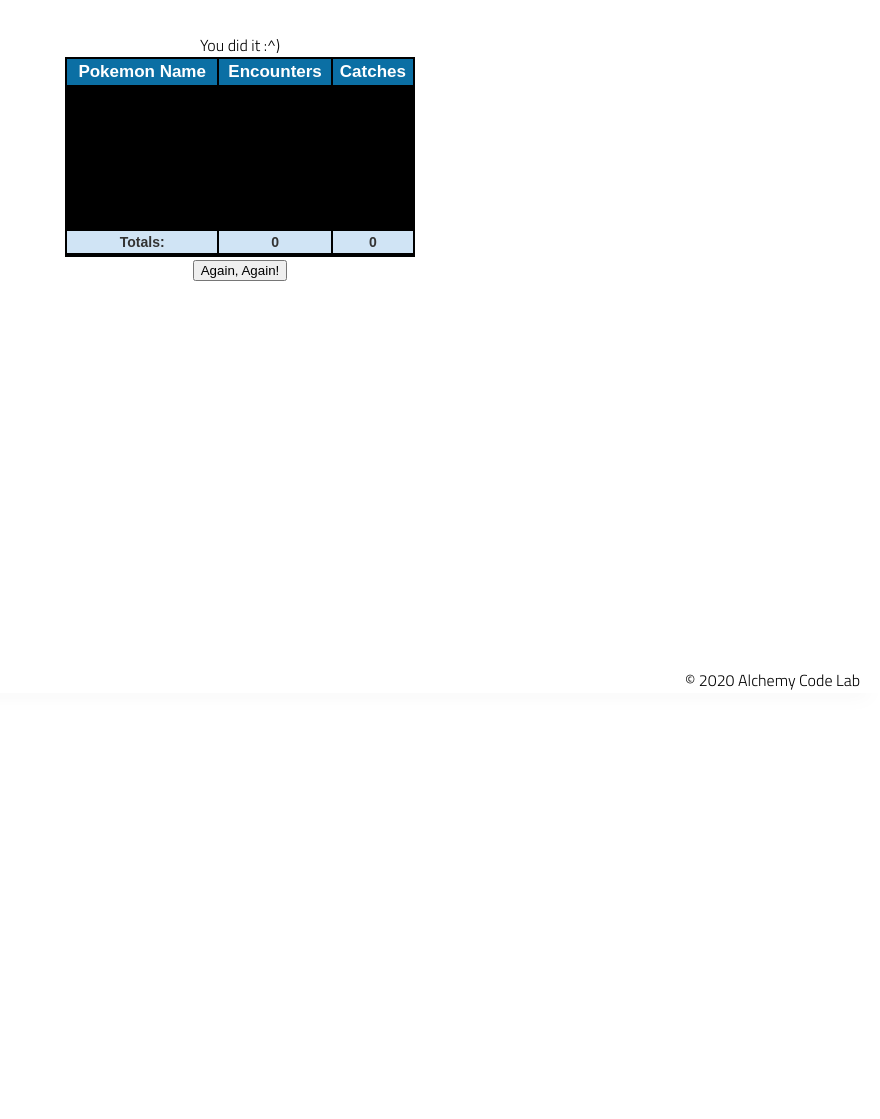
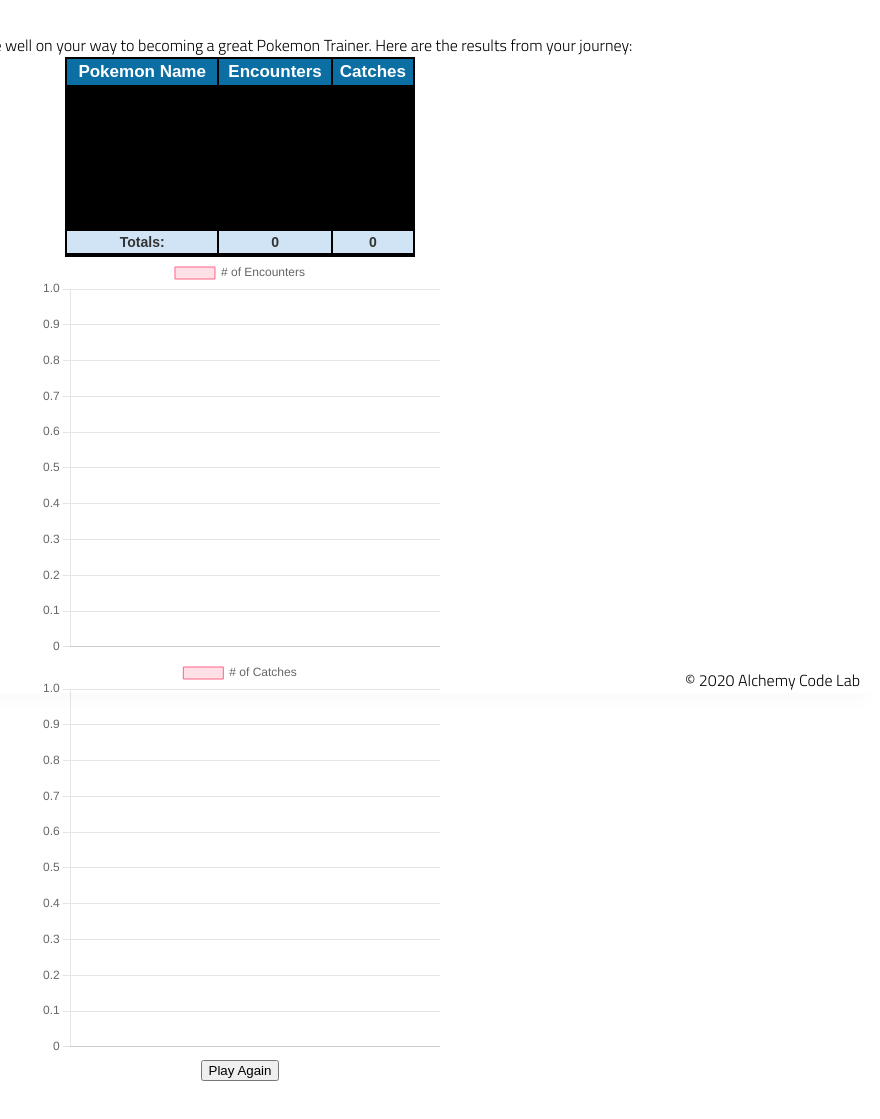
Before and after one commit to Dylan-Floyd/pokecatcher-september, a plain HTML site: page results/index.html in a window 1280 px wide. Shown: the part 107-1226 px from the top of the page, without its empty margins (400-1280 px from the left). Before the commit the page ends 800 px from the top, so only its background shows below. Drawn offline with nearby package versions, Linux system fonts and the light colour scheme.

Commit message:
add charts to results page

```diff
--- /dev/null
+++ b/chart-utils.js
@@ -0,0 +1,111 @@
+import { getPokedexData } from './pokedex.js';
+import { findPokemonById } from './utils.js';
+
+//returns { labels: ~labeldata~, data: ~datapoints~ }
+export function getEncounterChartData() {
+    let labels = [];
+    let data = [];
+    let pokedexData = getPokedexData();
+    let keys = Object.keys(pokedexData);
+    for (let i = 0; i < keys.length; i++) {
+        let pokedexEntry = pokedexData[keys[i]];
+        let name = findPokemonById(pokedexEntry.id).pokemon;
+        labels.push(name);
+        data.push(pokedexEntry.encounters);
+    }
+    return { labels, data };
+}
+
+export function getCatchesChartData() {
+    let labels = [];
+    let data = [];
+    let pokedexData = getPokedexData();
+    let keys = Object.keys(pokedexData);
+    for (let i = 0; i < keys.length; i++) {
+        let pokedexEntry = pokedexData[keys[i]];
+        let name = findPokemonById(pokedexEntry.id).pokemon;
+        if (pokedexEntry.catches > 0) {
+            labels.push(name);
+            data.push(pokedexEntry.catches);
+        }
+    }
+    return { labels, data };
+}
+
+export function attachEncountersChart(targetCanvas) {
+    let encountersData = getEncounterChartData();
+    // eslint-disable-next-line no-undef
+    new Chart(targetCanvas, {
+        type: 'bar',
+        data: {
+            labels: encountersData.labels,
+            datasets: [{
+                label: '# of Encounters',
+                data: encountersData.data,
+                backgroundColor: [
+                    'rgba(255, 99, 132, 0.2)',
+                    'rgba(54, 162, 235, 0.2)',
+                    'rgba(255, 206, 86, 0.2)',
+                    'rgba(75, 192, 192, 0.2)',
+                    'rgba(153, 102, 255, 0.2)',
+                    'rgba(255, 159, 64, 0.2)'
+                ],
+                borderColor: [
+                    'rgba(255, 99, 132, 1)',
+                    'rgba(54, 162, 235, 1)',
+                    'rgba(255, 206, 86, 1)',
+                    'rgba(75, 192, 192, 1)',
+                    'rgba(153, 102, 255, 1)',
+                    'rgba(255, 159, 64, 1)'
+                ],
+                borderWidth: 1
+            }]
+        },
+        options: {
+            scales: {
+                y: {
+                    beginAtZero: true
+                }
+            }
+        }
+    });
+}
+
+export function attachCatchesChart(targetCanvas) {
+    let catchesData = getCatchesChartData();
+    // eslint-disable-next-line no-undef
+    new Chart(targetCanvas, {
+        type: 'bar',
+        data: {
+            labels: catchesData.labels,
+            datasets: [{
+                label: '# of Catches',
+                data: catchesData.data,
+                backgroundColor: [
+                    'rgba(255, 99, 132, 0.2)',
+                    'rgba(54, 162, 235, 0.2)',
+                    'rgba(255, 206, 86, 0.2)',
+                    'rgba(75, 192, 192, 0.2)',
+                    'rgba(153, 102, 255, 0.2)',
+                    'rgba(255, 159, 64, 0.2)'
+                ],
+                borderColor: [
+                    'rgba(255, 99, 132, 1)',
+                    'rgba(54, 162, 235, 1)',
+                    'rgba(255, 206, 86, 1)',
+                    'rgba(75, 192, 192, 1)',
+                    'rgba(153, 102, 255, 1)',
+                    'rgba(255, 159, 64, 1)'
+                ],
+                borderWidth: 1
+            }]
+        },
+        options: {
+            scales: {
+                y: {
+                    beginAtZero: true
+                }
+            }
+        }
+    });
+}
--- a/results/index.html
+++ b/results/index.html
@@ -6,6 +6,7 @@
     <meta name="viewport" content="width=device-width, initial-scale=1.0">
     <meta http-equiv="X-UA-Compatible" content="ie=edge">
     <link href="https://fonts.googleapis.com/css2?family=Titillium+Web:wght@300&display=swap" rel="stylesheet">
+    <script src="https://cdn.jsdelivr.net/npm/chart.js@3.5.1/dist/chart.min.js"></script>
     <link rel="stylesheet" href="../styles/reset.css">
     <link rel="stylesheet" href="../styles/style.css">
     <link rel="stylesheet" href="./results.css">
@@ -20,7 +21,7 @@
     </header>
     <main>
         <section class="main-section">
-            You did it :^)
+            Congratulations! You're well on your way to becoming a great Pokemon Trainer. Here are the results from your journey:
             <table class="paleBlueRows">
                 <thead>
                     <tr>
@@ -39,8 +40,16 @@
                     </tr>
                 </tfoot>
             </table>
+
+            <div width="400" height="400">
+                <canvas id="chart-canvas-1" width="400" height="400"></canvas>
+            </div>
+
+            <div width="400" height="400">
+                <canvas id="chart-canvas-2" width="400" height="400"></canvas>
+            </div>
             <div>
-                <button id="again-button">Again, Again!</button>
+                <button id="again-button">Play Again</button>
             </div>
         </section>
     </main>
--- a/results/results.js
+++ b/results/results.js
@@ -1,3 +1,4 @@
+import { attachCatchesChart, attachEncountersChart } from '../chart-utils.js';
 import { getPokedexData, getTotalCaught, getTotalEncounters, storePokedexData } from '../pokedex.js';
 import { findPokemonById } from '../utils.js';
 
@@ -33,3 +34,11 @@ againButton.addEventListener('click', () => {
     storePokedexData({});
     window.location.href = '../';
 });
+
+//Render chart 1
+const chartCanvas1 = document.querySelector('#chart-canvas-1');
+attachEncountersChart(chartCanvas1);
+
+//Render chart 2:
+const chartCanvas2 = document.querySelector('#chart-canvas-2');
+attachCatchesChart(chartCanvas2);
```
Also changed, not shown: charts/charts.js (added, +37 -0 lines), charts/index.html (added, +36 -0 lines), charts/charts.css (added).
